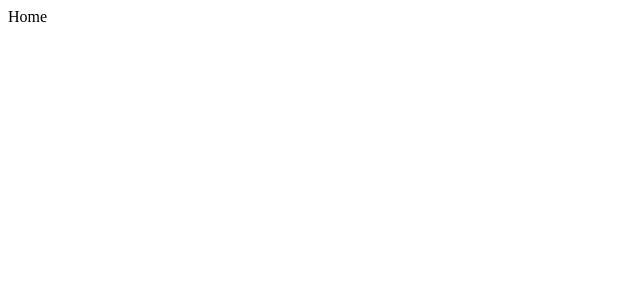
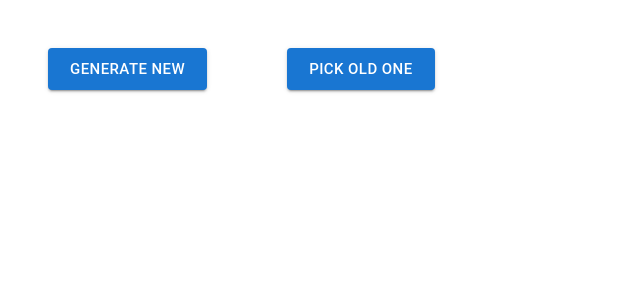
Before and after one commit to ujjwal-chaayos/canvas, a React (Create React App) app in the folder sample/: page / in a window 1280 px wide. Shown: the top 300 px of the page, without its empty margins (0-640 px from the left). Built offline with nearby package versions, Linux system fonts and the light colour scheme.

Commit message:
mychanges

```diff
--- a/sample/package.json
+++ b/sample/package.json
@@ -36,8 +36,7 @@
     "start": "react-scripts --max-old-space-size=8192 start",
     "build": "react-scripts --max-old-space-size=8192 build",
     "test": "react-scripts test",
-    "eject": "react-scripts eject",
-    "postinstall": "node_modules/.bin/rn-nodeify --install crypto,fs,https --hack"
+    "eject": "react-scripts eject"
   },
   "eslintConfig": {
     "extends": [
--- /dev/null
+++ b/sample/src/Pages/GenOrPick.css
@@ -0,0 +1,3 @@
+.gnpBtn{
+    justify-content: "center";
+}
--- /dev/null
+++ b/sample/src/Pages/GenOrPick.js
@@ -0,0 +1,22 @@
+import * as React from 'react';
+import Box from '@mui/material/Box';
+import Button from '@mui/material/Button';
+import './GenOrPick';
+
+const GenOrPick = () => {
+  return (
+    <Box sx={{ '& button': { m: 5 } }}>
+
+      <div className="gnpBtn">
+        <Button variant="contained" size="large">
+          Generate New
+        </Button>
+        <Button variant="contained" size="large">
+          Pick Old One
+        </Button>
+      </div>
+    </Box>
+  );
+}
+
+export default GenOrPick;
--- a/sample/src/Routes.js
+++ b/sample/src/Routes.js
@@ -1,12 +1,14 @@
 import React from 'react'
 import {Routes,Route} from 'react-router-dom'
+import GenOrPick from './Pages/GenOrPick'
 import Home from './Pages/Home'
 
 
 const AllRoutes = () => {
     return (
       <Routes>
-          <Route path="/" element={<Home/>}/>
+          {/* <Route path="/" element={<Home/>}/> */}
+          <Route path="/" element={<GenOrPick/>}/>
       </Routes>
     )
   }
```
Also changed, not shown: 1 other file (tests, documents, lock files or other folders).
